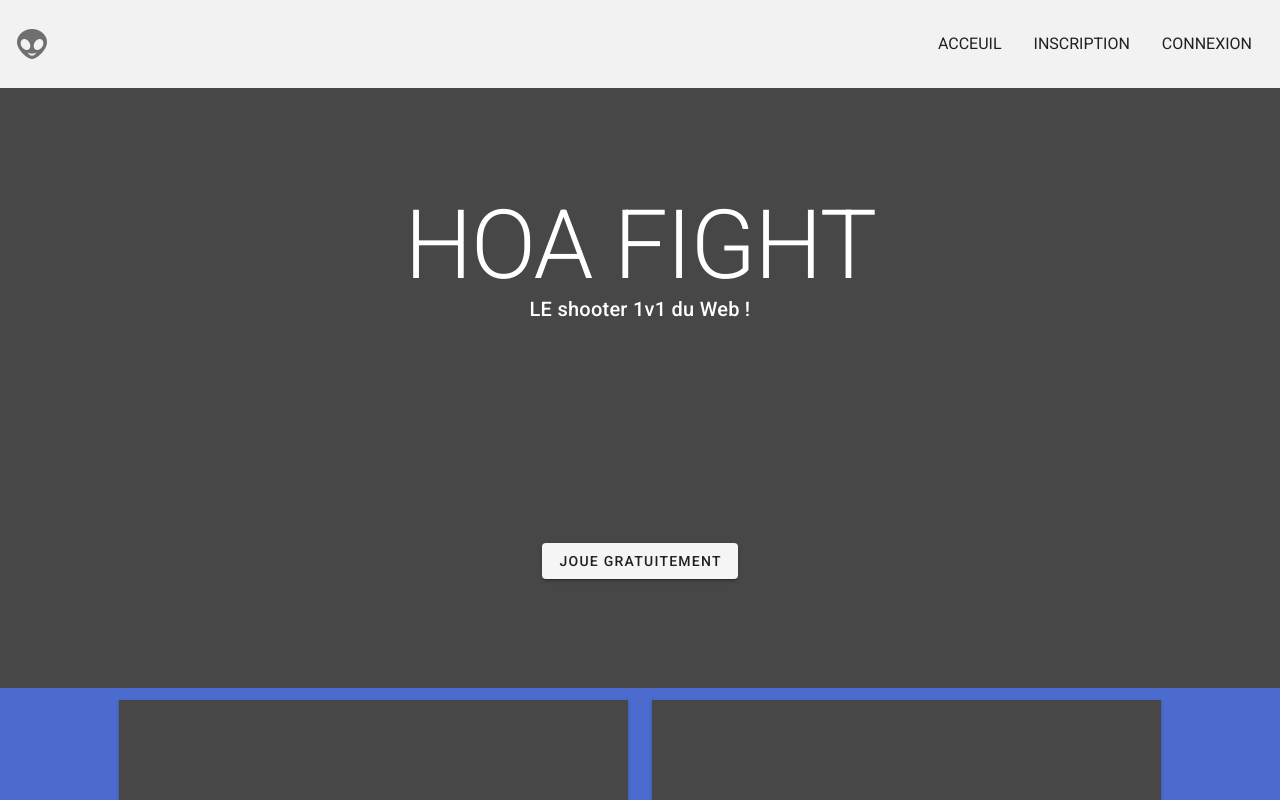
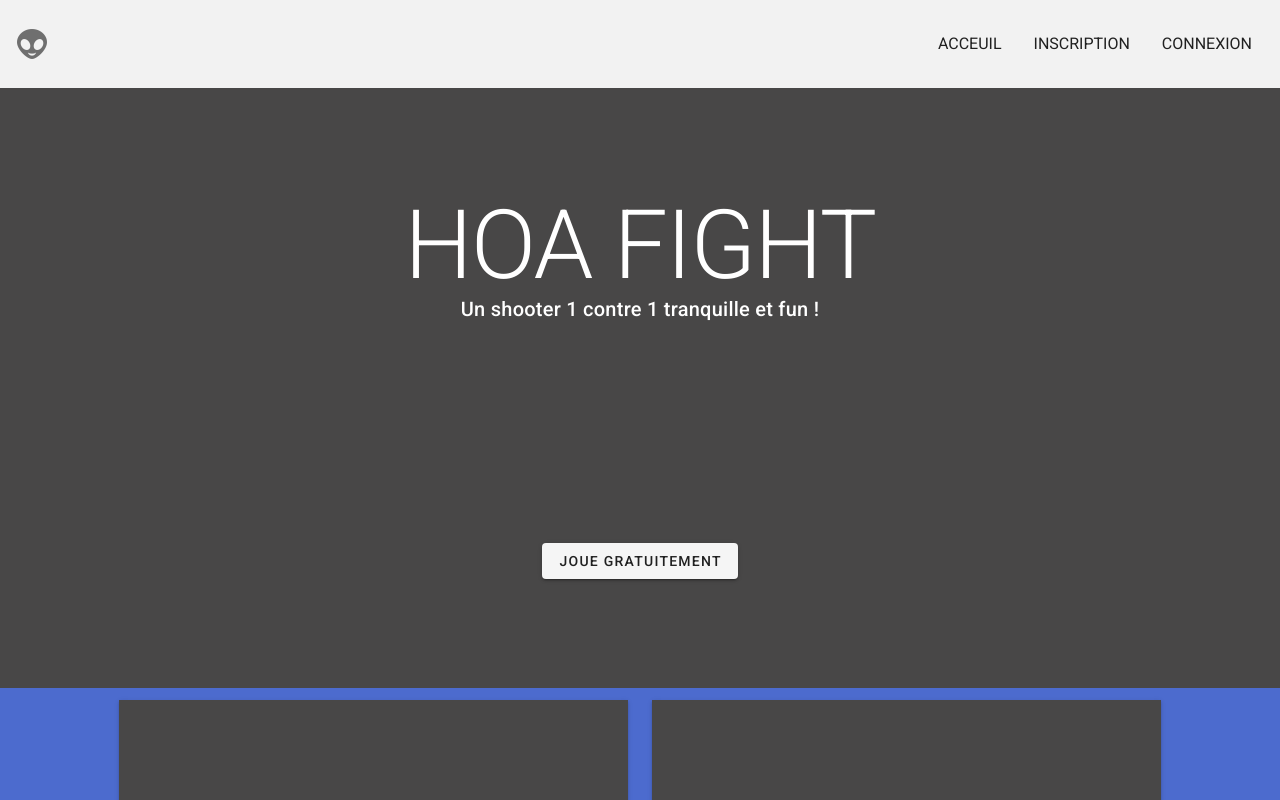
Before and after one commit to hyperdestru/hoa-fight-ws, a Vue app in the folder client/: page / in a window 1280 px wide. Shown: the top 800 px of the page. Built offline with nearby package versions, Linux system fonts and the light colour scheme.

Commit message:
New i18 catchphrase fr.

```diff
--- a/client/src/locales/fr.json
+++ b/client/src/locales/fr.json
@@ -33,7 +33,7 @@
 		"pWon": "Gagnée(s)",
 		"pLost": "Perdue(s)",
 		"pCreatedAt": "Inscrit depuis le",
-		"pCatchphrase": "LE shooter 1v1 du Web !",
+		"pCatchphrase": "Un shooter 1 contre 1 tranquille et fun !",
 
 		"ctaPlayForFree": "Joue gratuitement",
 		"ctaModifProfile": "Modifier profil",
--- a/client/src/styles/variables.scss
+++ b/client/src/styles/variables.scss
@@ -1 +1 @@
-$body-font-family: 'Grobold';
+$heading-font-family: 'Grobold', 'Roboto', sans-serif;
```
